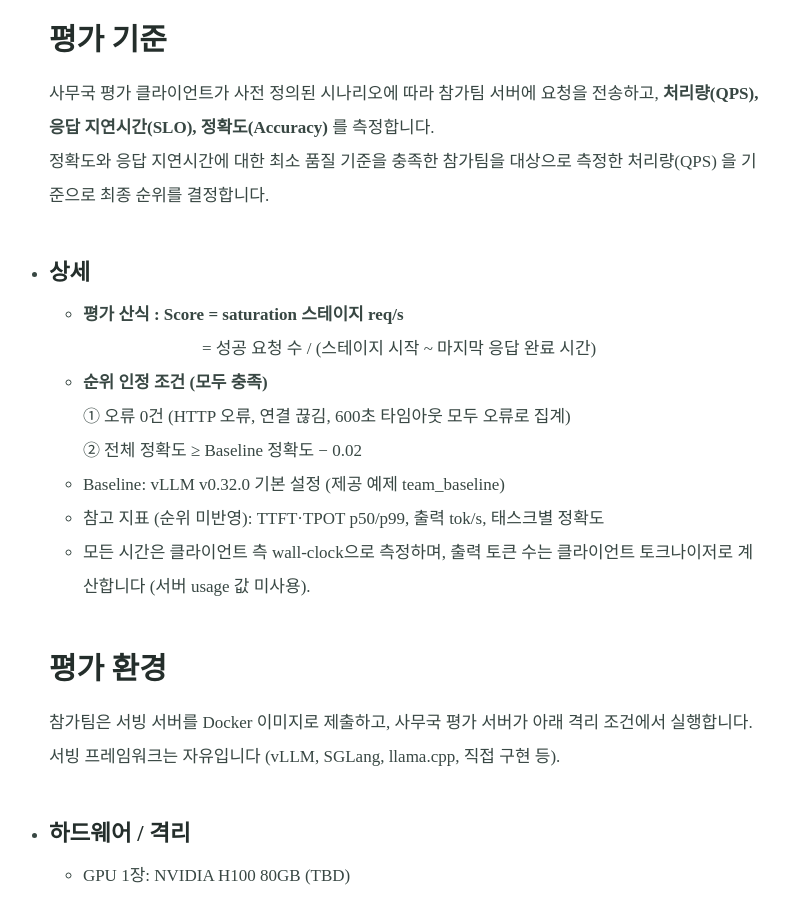
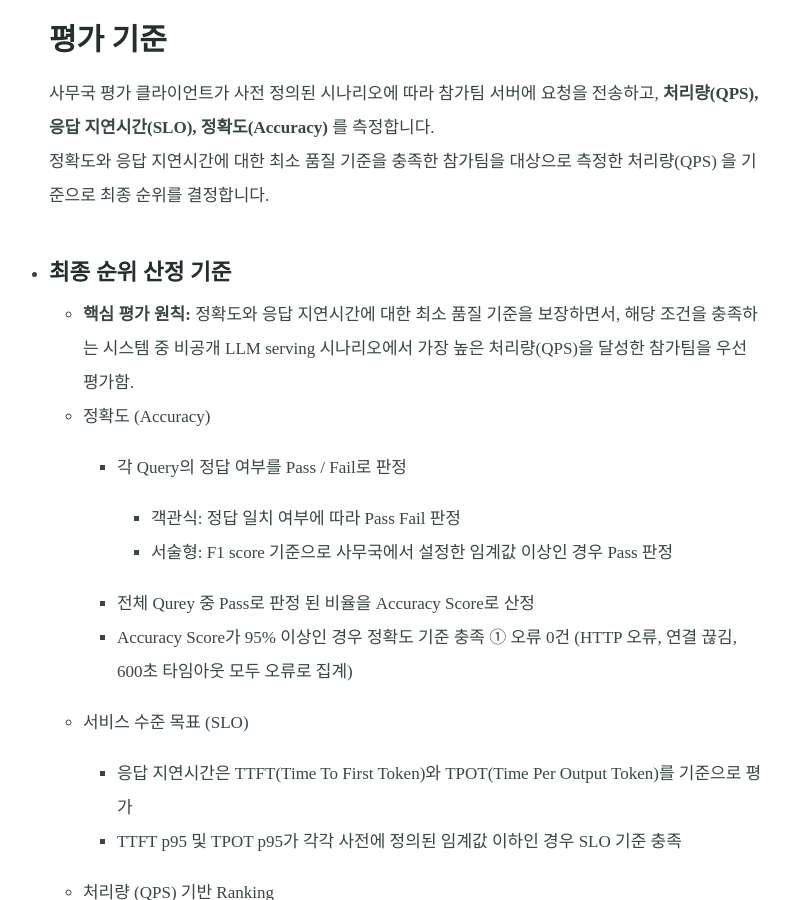
Before and after one commit to AISystemChallenge/AISystemChallenge.github.io, a Jekyll site: the page built from rules.md, in a window 1280 px wide and 900 px high, scrolled down 417 px. Shown: the whole window, without its empty margins (234-1024 px from the left). Built offline with Jekyll 4.4.1, drawn with Linux system fonts in a browser that asks for light colours; some web fonts are replaced; our own code applies the rules of GitHub Pages for plain Markdown files; some of the changed text lies outside the part shown.

Commit message:
Update rules.md

```diff
--- a/rules.md
+++ b/rules.md
@@ -9,14 +9,24 @@ excerpt:
 ### 평가 기준
 사무국 평가 클라이언트가 사전 정의된 시나리오에 따라 참가팀 서버에 요청을 전송하고, **처리량(QPS), 응답 지연시간(SLO), 정확도(Accuracy)** 를 측정합니다.<br>
 정확도와 응답 지연시간에 대한 최소 품질 기준을 충족한 참가팀을 대상으로 측정한 처리량(QPS) 을 기준으로 최종 순위를 결정합니다.
-  * ##### 상세
-    * **평가 산식 : Score = saturation 스테이지 req/s** <br>
-&emsp;&emsp;&emsp;&emsp;&emsp;&emsp;&emsp;= 성공 요청 수 / (스테이지 시작 ~ 마지막 응답 완료 시간)
-    * **순위 인정 조건 (모두 충족)** <br>
-      ① 오류 0건 (HTTP 오류, 연결 끊김, 600초 타임아웃 모두 오류로 집계)<br>
-      ② 전체 정확도 ≥ Baseline 정확도 − 0.02
-    * Baseline: vLLM v0.32.0 기본 설정 (제공 예제 team_baseline)
-    * 참고 지표 (순위 미반영): TTFT·TPOT p50/p99, 출력 tok/s, 태스크별 정확도
+  * ##### 최종 순위 산정 기준
+    * **핵심 평가 원칙:** 정확도와 응답 지연시간에 대한 최소 품질 기준을 보장하면서, 해당 조건을 충족하는 시스템 중 비공개 LLM serving 시나리오에서 가장 높은 처리량(QPS)을 달성한 참가팀을 우선 평가함.
+    * 정확도 (Accuracy)
+      * 각 Query의 정답 여부를 Pass / Fail로 판정
+        * 객관식: 정답 일치 여부에 따라 Pass Fail 판정
+        * 서술형: F1 score 기준으로 사무국에서 설정한 임계값 이상인 경우 Pass 판정
+      * 전체 Qurey 중 Pass로 판정 된 비율을 Accuracy Score로 산정
+      * Accuracy Score가 95% 이상인 경우 정확도 기준 충족      ① 오류 0건 (HTTP 오류, 연결 끊김, 600초 타임아웃 모두 오류로 집계)
+    * 서비스 수준 목표 (SLO)
+      * 응답 지연시간은 TTFT(Time To First Token)와 TPOT(Time Per Output Token)를 기준으로 평가
+      * TTFT p95 및 TPOT p95가 각각 사전에 정의된 임계값 이하인 경우 SLO 기준 충족
+    * 처리량 (QPS) 기반 Ranking
+      * Accuracy 및 SLO 기준을 모두 충족한 참가팀을 대상으로 최종 순위 산정
+      * QPS가 높은 순서대로 순위 부여
+    * 순위 인정 조건 (모두 충족)
+      * 오류 0건: HTTP 오류, 연결 끊김, Timeout, OOM(Out of Memory) 등 모든 오류가 발생하지 않아야 함.
+      * 정확도 기준 충족:Accuracy Score ≥ 95%
+      * SLO 기준 충족:  TTFT p95 및 TPOT p95가 각각 설정된 임계값 이하
     * 모든 시간은 클라이언트 측 wall-clock으로 측정하며, 출력 토큰 수는 클라이언트 토크나이저로 계산합니다 (서버 usage 값 미사용).
 
 
```
